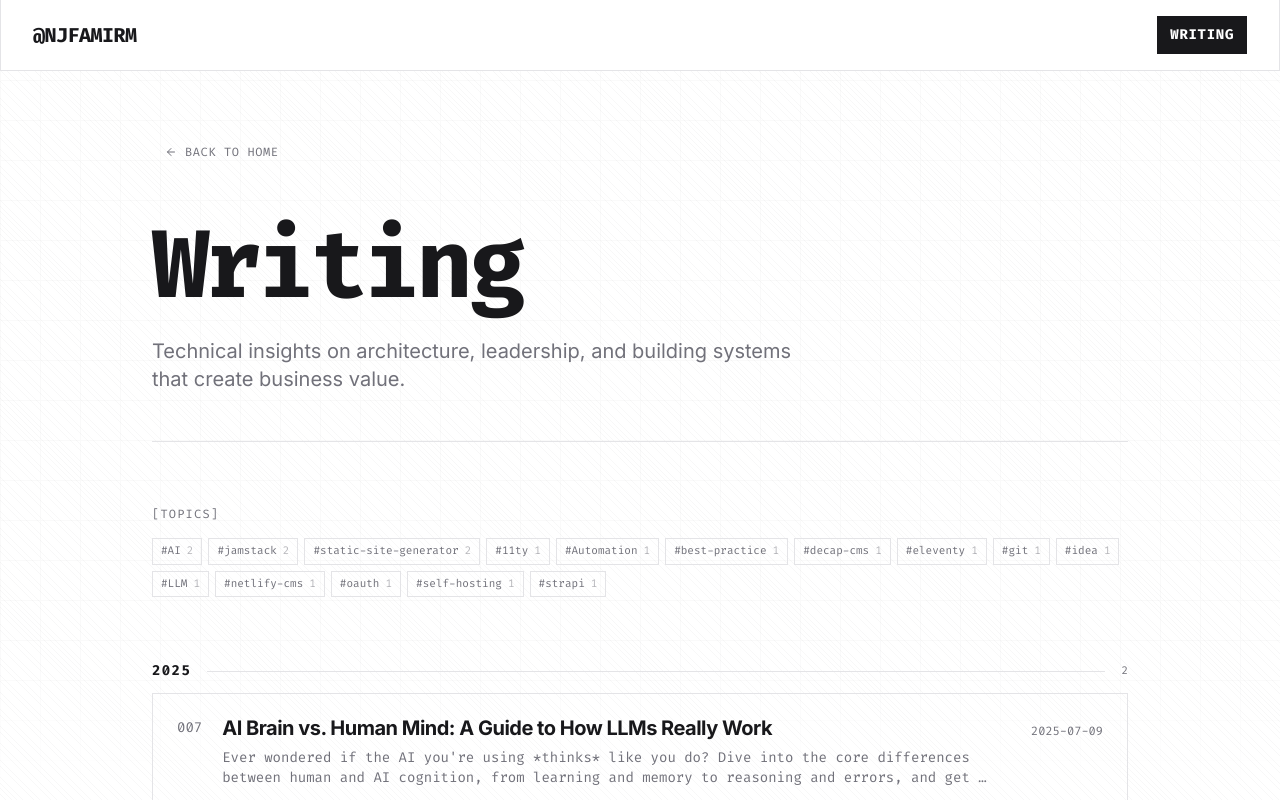
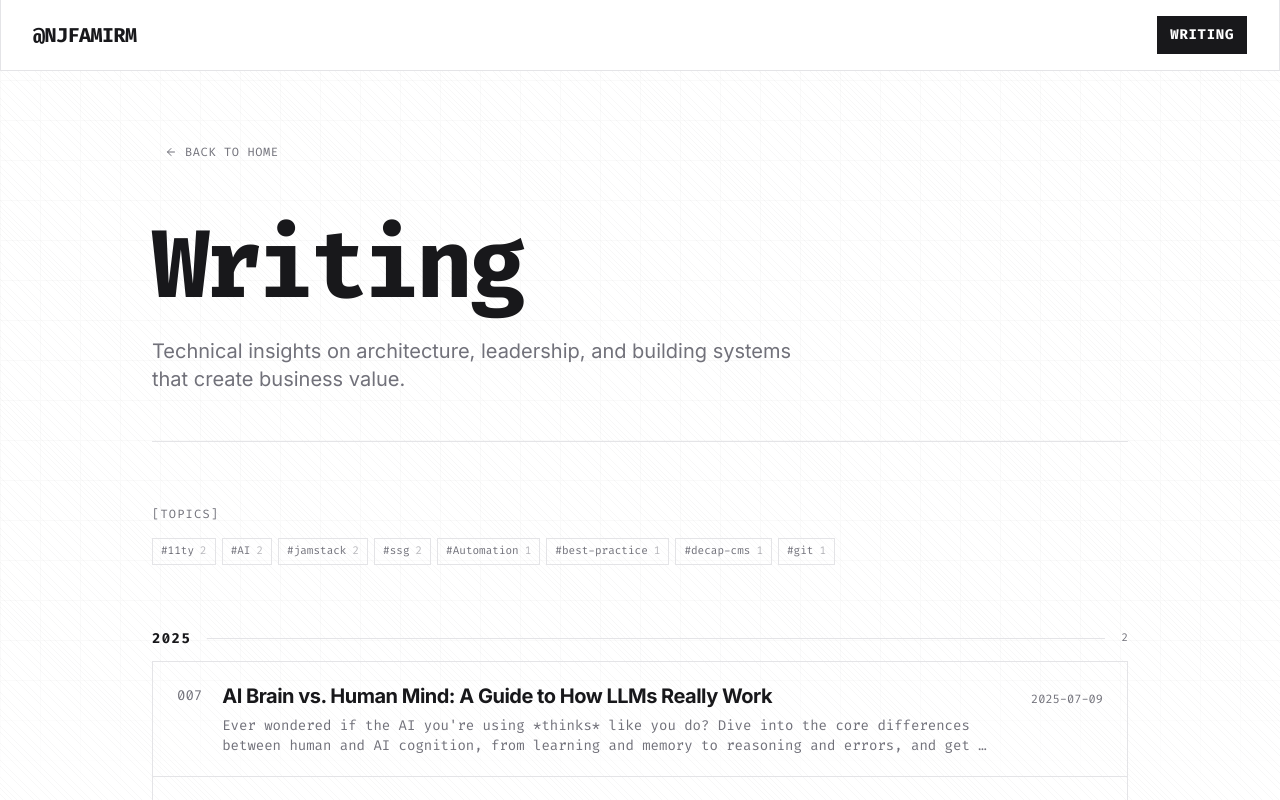
Before and after one commit to njfamirm/blog, a Next.js app: page /en/blog in a window 1280 px wide. Shown: the top 800 px of the page. Built offline with nearby package versions, Linux system fonts and the light colour scheme.

Commit message:
refactor: limit tags display to 8 items and standardize blog post metadata and link formatting

```diff
--- a/app/[lang]/blog/page.tsx
+++ b/app/[lang]/blog/page.tsx
@@ -16,7 +16,7 @@ export const metadata: Metadata = {
 export default function BlogPage() {
   const posts = getSortedPostsData()
   const numbers = getPostNumbers()
-  const tags = getAllTags()
+  const tags = getAllTags().slice(0, 8)
 
   return (
     <div className="min-h-screen selection:bg-foreground selection:text-background text-foreground">
--- a/app/page.tsx
+++ b/app/page.tsx
@@ -9,7 +9,7 @@ export default function Page() {
   const allPosts = getSortedPostsData()
   const latestPosts = allPosts.slice(0, 8)
   const numbers = getPostNumbers()
-  const tags = getAllTags()
+  const tags = getAllTags().slice(0, 8)
   return (
     <div className="min-h-screen bg-transparent text-foreground font-sans selection:bg-foreground selection:text-background">
       {/*
--- a/content/blog/ai-vs-human-brain.md
+++ b/content/blog/ai-vs-human-brain.md
@@ -4,7 +4,6 @@ summary: "Ever wondered if the AI you're using *thinks* like you do? Dive into t
 date: 2025-07-09
 tags:
   - AI
-  - LLM
 canonical: https://medium.com/@njfamirm/ai-vs-human-brain-6f9da5295f75
 ---
 
--- a/content/blog/eleventy-folder-structure-guide.md
+++ b/content/blog/eleventy-folder-structure-guide.md
@@ -3,9 +3,9 @@ title: 'Mastering Eleventy Folder Structures: From Default Setups to Real-World
 summary: "Explore the essentials of Eleventy's folder structure in this guide, perfect for optimizing your project's efficiency and scalability. Learn from basic setups to advanced custom structures, ensuring your 11ty site is perfectly organized for peak performance."
 date: 2024-01-24
 tags:
-  - eleventy
+  - 11ty
   - jamstack
-  - static-site-generator
+  - ssg
   - best-practice
 canonical: https://medium.com/@njfamirm/eleventy-folder-structure-guide-89824d1cb5b7
 ---
--- a/content/blog/lorem-ipsum-ir-launched.md
+++ b/content/blog/lorem-ipsum-ir-launched.md
@@ -1,11 +1,11 @@
 ---
-title: 'Lorem-ipsum.ir launched!'
+title: "Lorem-ipsum.ir launched!"
 summary: "Discover the ultimate Lorem Ipsum generator at lorem-ipsum.ir, a client-side, Jamstack-powered website offering fast, efficient, and user-friendly text generation for your projects. Built with Eleventy!"
 date: 2023-10-13
 tags:
   - 11ty
   - jamstack
-  - static-site-generator
+  - SSG
 canonical: https://medium.com/@njfamirm/lorem-ipsum-ir-launched-5e5638565ae7
 ---
 
@@ -28,9 +28,9 @@ But the claim of this project is not that we are the best or that we are somethi
 
 We need to create a website to generate lorem text and copy them to the user's clipboard. **Simply and nothing else!**
 
-But our difference from other websites is that all the work is done in the client (user's browser), So we follow the [Jamstack architecture](https://jamstack.org/what-is-jamstack/){target="_blank"}, The core principles of Jamstack is pre-rendering, and so website need just serve static files on the CDN, without any server-side code. This means that the website is very fast.
+But our difference from other websites is that all the work is done in the client (user's browser), So we follow the [Jamstack architecture](https://jamstack.org/what-is-jamstack/){target="\_blank"}, The core principles of Jamstack is pre-rendering, and so website need just serve static files on the CDN, without any server-side code. This means that the website is very fast.
 
-So we use [Eleventy](https://www.11ty.dev/){target="_blank"} to build our website. This is a simple, fast and customizable static site generator(SSG), and using Alwatr's 11ty starter-kit called **12fy(11ty++)** for this project, This starter kit uses esbuild to build Typescript/Javascript, postcss to build CSS, and tailwindcss for styling, The combination of different build tools provides a completely optimal output.
+So we use [Eleventy](https://www.11ty.dev/){target="\_blank"} to build our website. This is a simple, fast and customizable static site generator(SSG), and using Alwatr's 11ty starter-kit called **12fy(11ty++)** for this project, This starter kit uses esbuild to build Typescript/Javascript, postcss to build CSS, and tailwindcss for styling, The combination of different build tools provides a completely optimal output.
 
 ## Process
 
@@ -48,7 +48,7 @@ At the bottom of the page, a simple text and image to explain what Ipsum lorem i
 And this is the result:
 ![lorem-ipsum.ir page speed result](/img/blog/lorem-ipsum-ir-launched/lorem-toolbox.jpg)
 
-Next we need to add some JavaScript code to make the toolbox dynamic. This is where the Jamstack architecture differs. We use JSON to store lorem text in them with 3 keys, paragraph, sentence and keyword. which can be seen in this [json file](https://github.com/njfamirm/lorem-ipsum.ir/blob/4dae42acae87f1d4a316a18dcd8709422146f99c/site/_js/data/lorem-ipsum-fa.json){target="_blank"}. This json bundled in our js code and do not additional request sent for it in client.
+Next we need to add some JavaScript code to make the toolbox dynamic. This is where the Jamstack architecture differs. We use JSON to store lorem text in them with 3 keys, paragraph, sentence and keyword. which can be seen in this [json file](https://github.com/njfamirm/lorem-ipsum.ir/blob/4dae42acae87f1d4a316a18dcd8709422146f99c/site/_js/data/lorem-ipsum-fa.json){target="\_blank"}. This json bundled in our js code and do not additional request sent for it in client.
 
 Then, write js code to generate the text and place it in the textarea of the toolbox, based on the user input from the segmented buttons. And at the end we add an event listener for the copy button to copy the text to the clipboard. And that's it ⚡️
 
@@ -58,7 +58,7 @@ Is Done 🎉, and this is [Page Speed result](https://pagespeed.web.dev/analysis
 
 ![lorem-ipsum.ir page speed result](/img/blog/lorem-ipsum-ir-launched/result.jpg)
 
-**Check out the live version of this project at [lorem-ipsum.ir](https://lorem-ipsum.ir){target="_blank"} and enjoy it. Also view the source code of this project on [GitHub](https://github.com/njfamirm/lorem-ipsum.ir){target="_blank"}**
+**Check out the live version of this project at [lorem-ipsum.ir](https://lorem-ipsum.ir){target="\_blank"} and enjoy it. Also view the source code of this project on [GitHub](https://github.com/njfamirm/lorem-ipsum.ir){target="\_blank"}**
 
 ## Future
 
@@ -69,16 +69,16 @@ The main process of the website is done, in the next step we want to:
 - Lorem random text.
 - and more ...
 
-All task is on [Github Project](https://github.com/users/njfamirm/projects/6/views/1){target="_blank"} and you can see them. contributing is welcome ❤️.
+All task is on [Github Project](https://github.com/users/njfamirm/projects/6/views/1){target="\_blank"} and you can see them. contributing is welcome ❤️.
 
 ## Thanks
 
 - You for reading this post.
-- [Sajjad Siadati](https://github.com/SMsajjadSM){target="_blank"}, [Amir Hossein Abbasi](https://github.com/AmirHosseinAbbasii){target="_blank"} for contributing in this website.
-- [Jamstack](https://jamstack.org/){target="_blank"} for this amazing architecture.
-- [Eleventy](https://www.11ty.dev/){target="_blank"} for this amazing static site generator.
-- [Alwatr](https://github.com/alwatr){target="_blank"} for this amazing starter kit.
+- [Sajjad Siadati](https://github.com/SMsajjadSM){target="\_blank"}, [Amir Hossein Abbasi](https://github.com/AmirHosseinAbbasii){target="\_blank"} for contributing in this website.
+- [Jamstack](https://jamstack.org/){target="\_blank"} for this amazing architecture.
+- [Eleventy](https://www.11ty.dev/){target="\_blank"} for this amazing static site generator.
+- [Alwatr](https://github.com/alwatr){target="\_blank"} for this amazing starter kit.
 
 ## Conclusion
 
-I hope you enjoyed this post, if you have any questions or suggestions, please let me in twitter [@njfamirm](https://twitter.com/njfamirm){target="_blank"} know.
+I hope you enjoyed this post, if you have any questions or suggestions, please let me in twitter [@njfamirm](https://twitter.com/njfamirm){target="\_blank"} know.
--- a/content/blog/patchlike-fix-bug.md
+++ b/content/blog/patchlike-fix-bug.md
@@ -7,7 +7,7 @@ tags:
   - software-architecture
   - team-psychology
   - technical-debt
-  - generative-ai
+  - AI
   - refactoring
 ---
 
```
